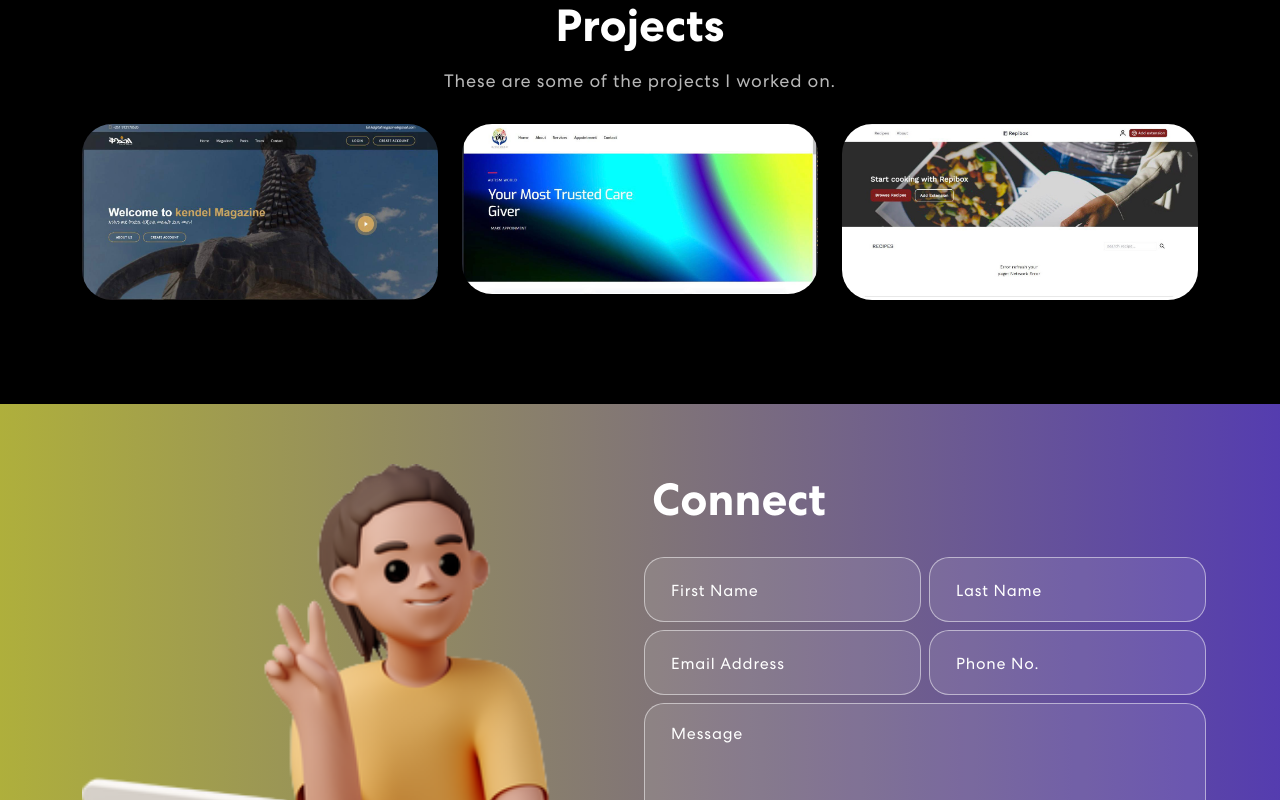
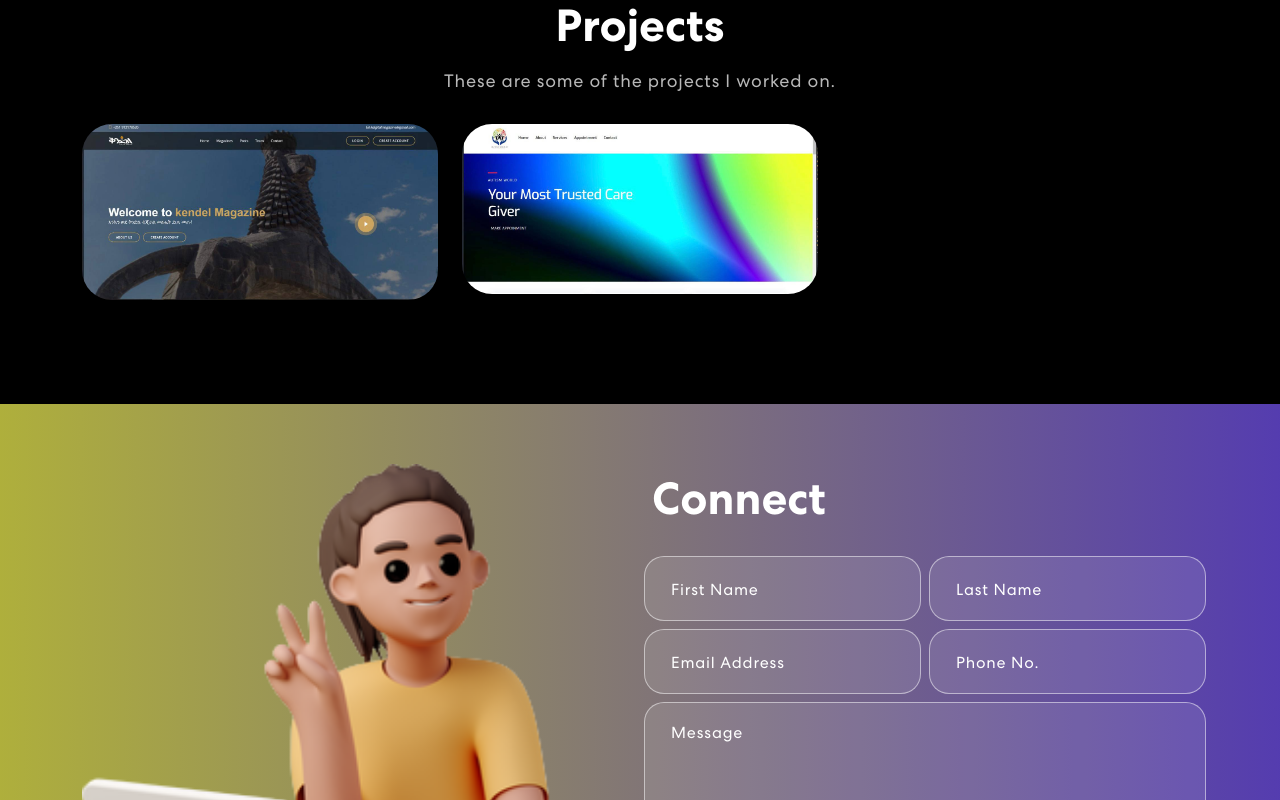
Before and after one commit to Betselot-GA/Betselot-GA.github.io, a React (Create React App) app: page / in a window 1280 px wide. Shown: the part 3900-4700 px from the top of the page. Built offline with nearby package versions, Linux system fonts and the light colour scheme.

Commit message:
updated projects section

```diff
--- a/src/components/Projects.js
+++ b/src/components/Projects.js
@@ -22,12 +22,12 @@ export const Projects = () => {
       imgUrl: projImg1,
       projectlink:"https://special-education.vercel.app/"
     },
-    {
-      title: "Repibox Recipe Website",
-      description: "Design & Development",
-      imgUrl: projImg3,
-      projectlink:"https://repibox.vercel.app/"
-    },
+    // {
+    //   title: "Repibox Recipe Website",
+    //   description: "Design & Development",
+    //   imgUrl: projImg3,
+    //   projectlink:"https://repibox.vercel.app/"
+    // },
 
   ];
 
```
